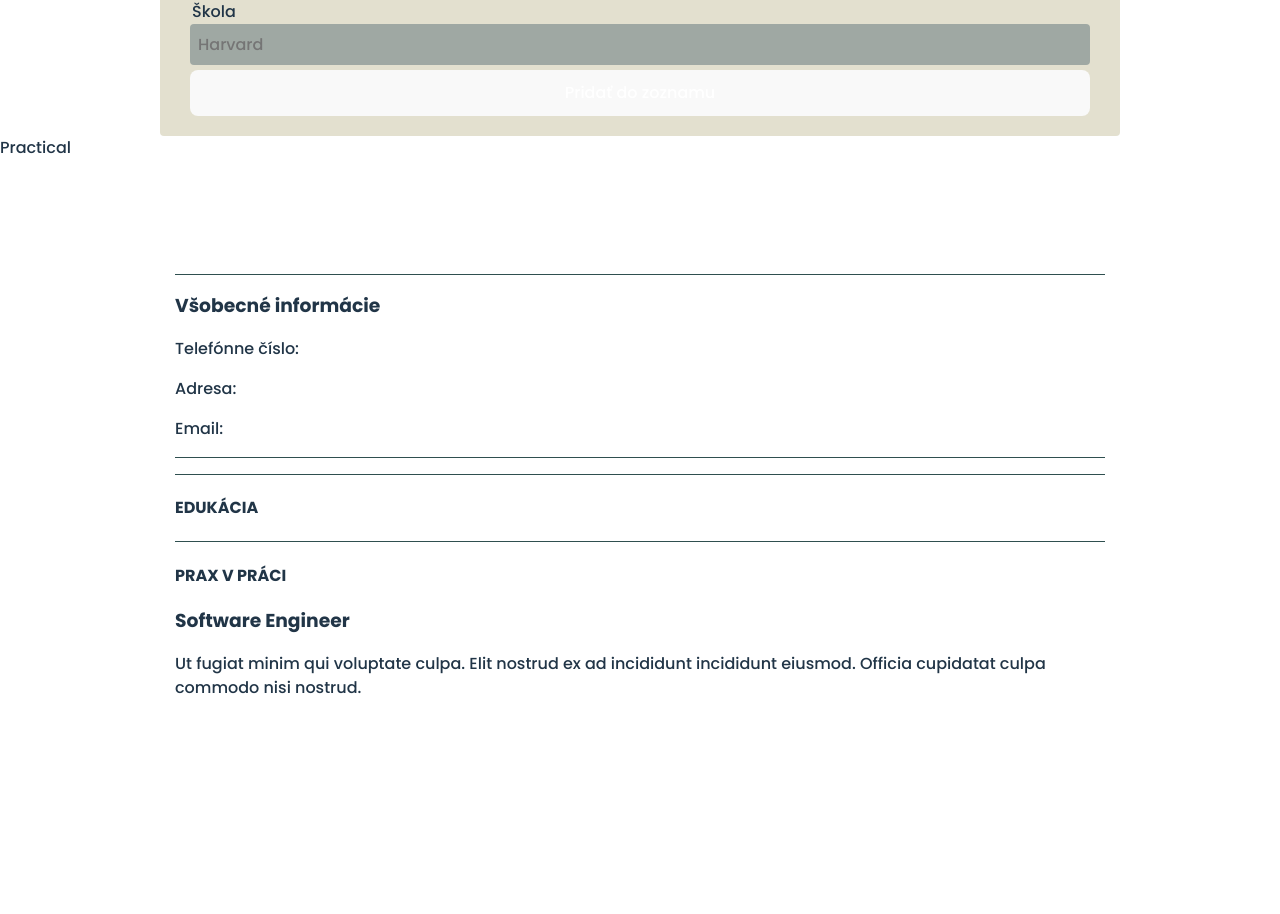
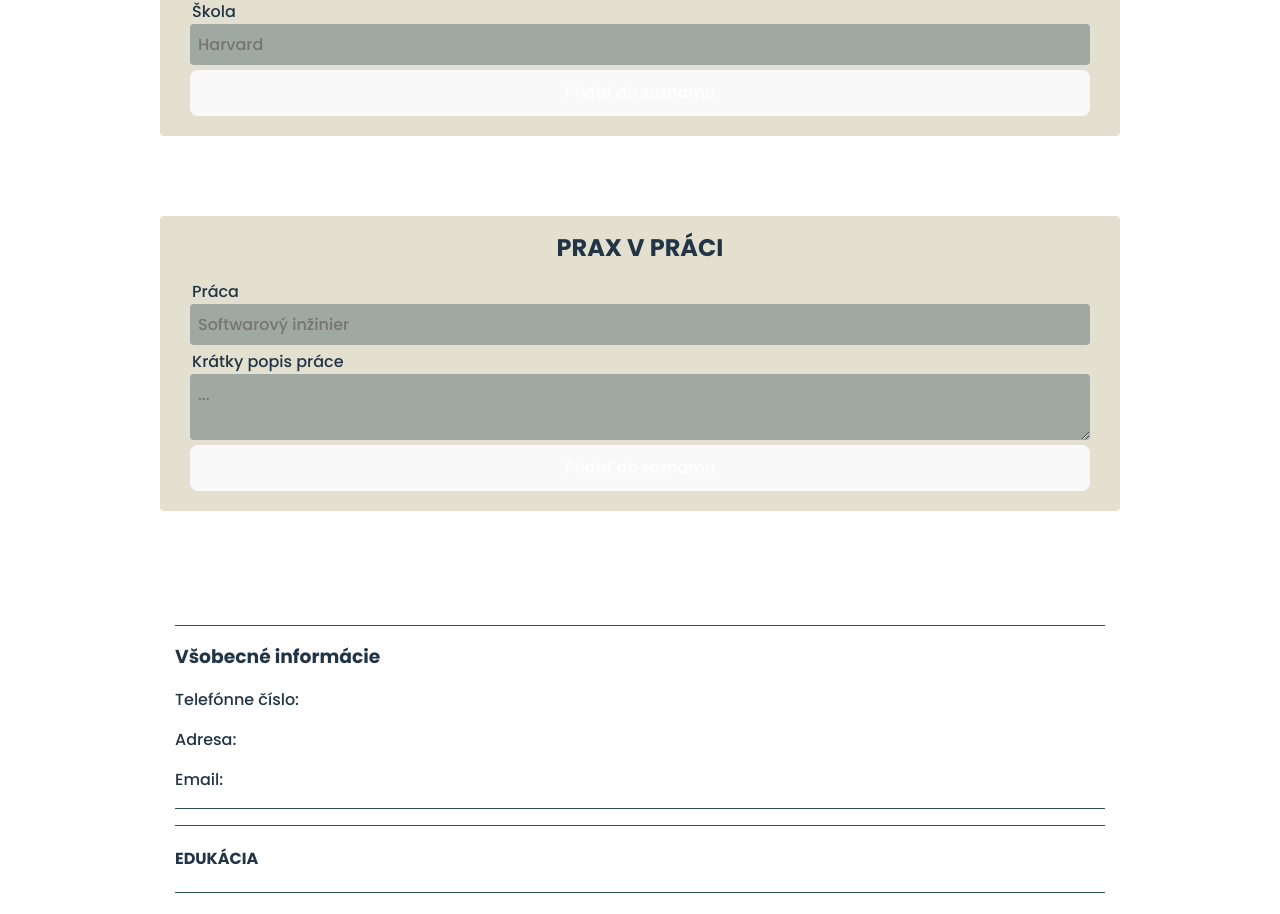
Before and after one commit to lkrabac/CV-aplikacia, a React (Vite) app: page / in a window 1280 px wide. Shown: the part 899-1813 px from the top of the page. Before the commit the page ends 1635 px from the top, so only its background shows below. Built offline with nearby package versions, Linux system fonts and the light colour scheme.

Commit message:
Practical

```diff
--- a/src/sections/practical/Practical.jsx
+++ b/src/sections/practical/Practical.jsx
@@ -4,8 +4,25 @@ import styles from "./Practical.module.css";
 
 const Practical = () => {
   return (
-    <div>Practical</div>
-  )
+    <div className={styles.wrapper}>
+      <div className={styles.container}>
+        <h2>PRAX V PRÁCI</h2>
+        <form className={styles.form}>
+          <h3>Práca</h3>
+          <input
+            id="praca"
+            type="text"
+            placeholder="Softwarový inžinier"
+          />
+          <h3>Krátky popis práce</h3>
+          <textarea id="popis__prace" type="text" placeholder="..." />
+          <button id="submit-education" className={styles.submit}>
+            Pridať do zoznamu
+          </button>
+        </form>
+      </div>
+    </div>
+  );
 }
 
 export default Practical
--- a/src/sections/practical/Practical.module.css
+++ b/src/sections/practical/Practical.module.css
@@ -0,0 +1,58 @@
+button, input, textarea {
+    border: none;
+    outline: none;
+    color: inherit;
+    font-family: inherit;
+    font-size: inherit;
+}
+
+.wrapper {
+    display: flex;
+    justify-content: center;
+    align-items: center;
+
+    margin: 80px 0 0 0;
+}
+
+.container {
+    background-color: #e3e0cf;
+
+    border-radius: 4px;
+
+    width: 75%;
+    padding: 0 0 20px 0;
+}
+
+.container h2 {
+    text-align: center;
+}
+
+.form {
+    display: flex;
+    flex-direction: column;
+    margin: 0 30px 0 30px;
+}
+
+.form h3 {
+    font-size: 1rem;
+    font-weight: 400;
+
+    margin: 0 0 0 2px;
+}
+
+.popis {
+    height: 80px;
+}
+
+input, textarea {
+    margin: 0 0 5px 0;
+    background-color: #9fa8a3;
+
+    border: 0px solid #9fa8a3;
+    border-radius: 4px;
+    padding: 0.5rem 2rem 0.5rem 0.5rem;
+}
+
+.submit {
+    color: white;
+}
```
